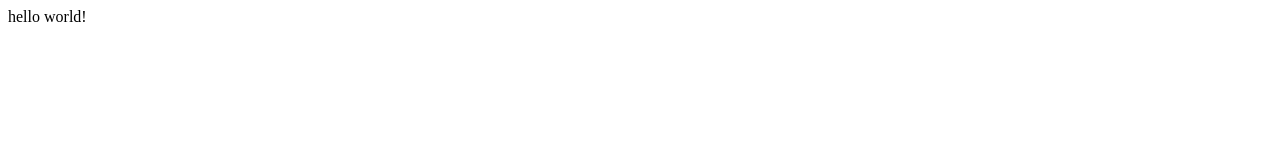
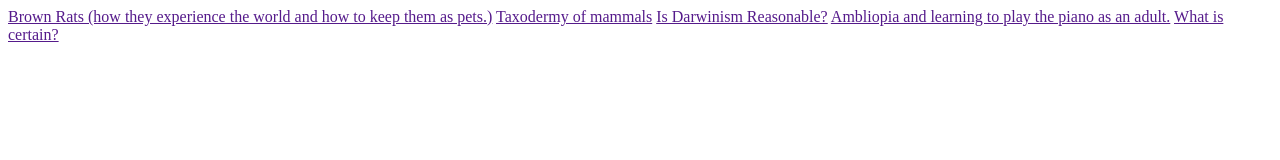
Before and after one commit to hocuspocus-dev/hocuspocus-dev.github.io, a plain HTML site: page index.html in a window 1280 px wide. Drawn offline with Linux system fonts and the light colour scheme.

Commit message:
Update index.html

```diff
--- a/index.html
+++ b/index.html
@@ -1,5 +1,9 @@
 <html>
   <body>
-    hello world!
+    <a href="">Brown Rats (how they experience the world and how to keep them as pets.)</a>
+    <a href="">Taxodermy of mammals</a>
+    <a href="">Is Darwinism Reasonable?</a>
+    <a href="">Ambliopia and learning to play the piano as an adult.</a>
+    <a href="">What is certain?</a>
   </body>
 </html>
```
